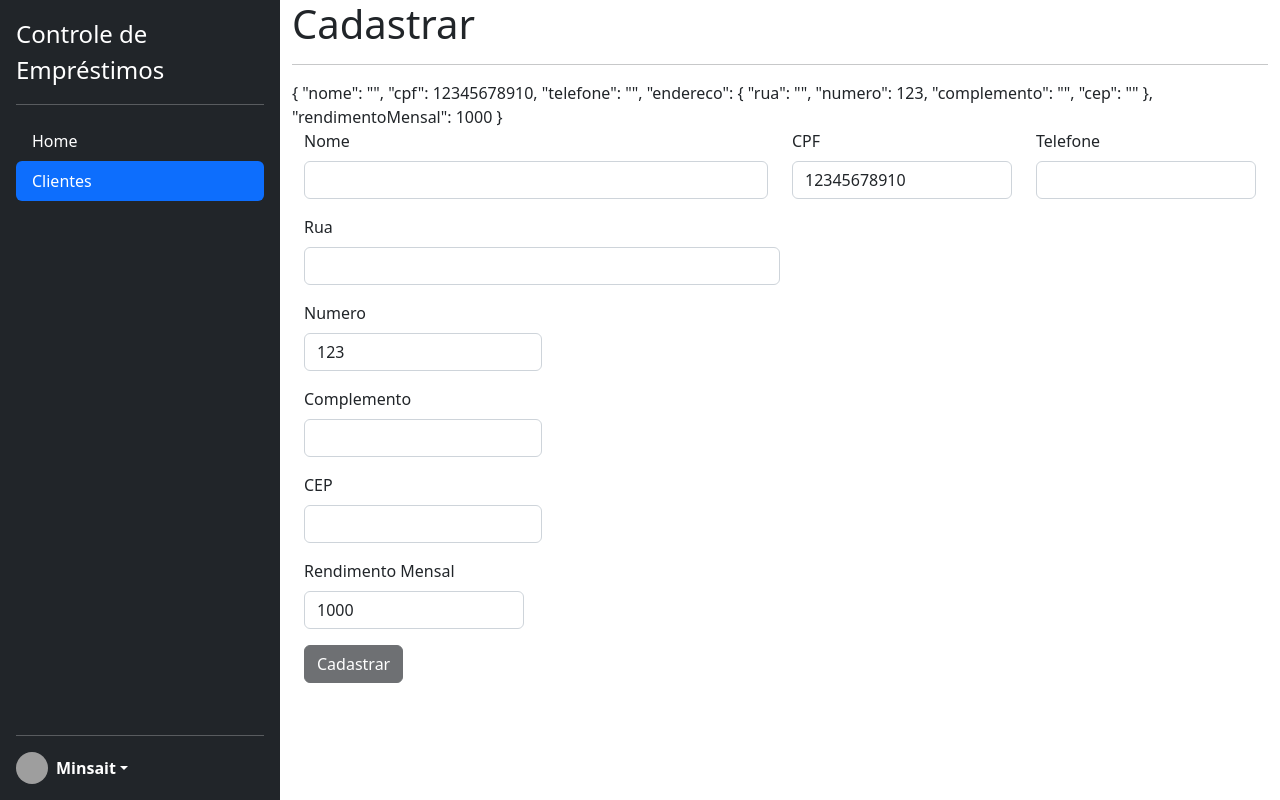
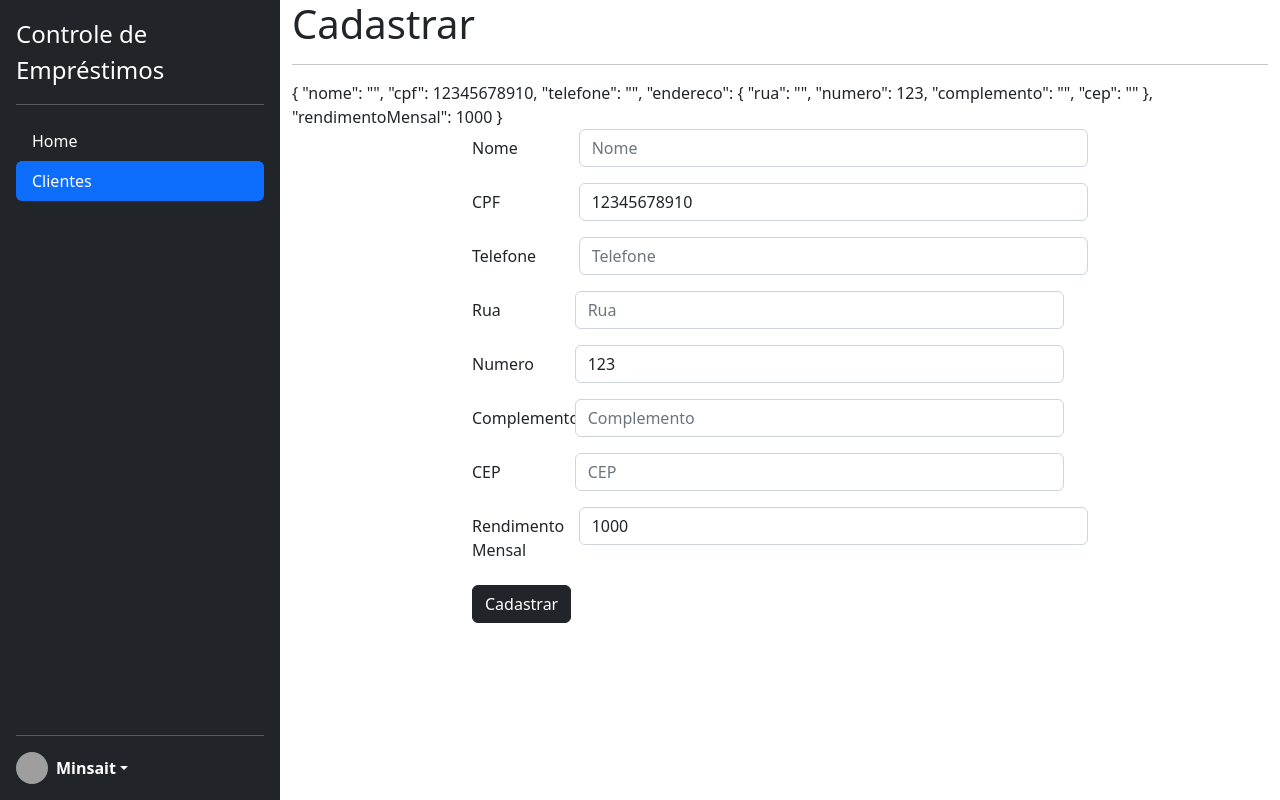
Before and after one commit to hideakifukami/emprestimo-api-front-end, an Angular app: page /clientes/cadastrar in a window 1280 px wide. Built offline with nearby package versions, Linux system fonts and the light colour scheme; grey boxes are pictures that could not be loaded.

Commit message:
Corrigir formulario e rota

```diff
--- a/src/app/pages/cadastrar-atualizar-clientes/cadastrar-atualizar-clientes.component.css
+++ b/src/app/pages/cadastrar-atualizar-clientes/cadastrar-atualizar-clientes.component.css
@@ -0,0 +1,3 @@
+div.container-fluid {
+  width: 50vw;
+}
--- a/src/app/pages/cadastrar-atualizar-clientes/cadastrar-atualizar-clientes.component.html
+++ b/src/app/pages/cadastrar-atualizar-clientes/cadastrar-atualizar-clientes.component.html
@@ -4,58 +4,56 @@
 <div>{{ clienteForm.value | json }}</div>
 <div class="container-fluid">
   <form [formGroup]= "clienteForm" (ngSubmit)="cadastrar()">
-    <div class="row">
-      <div class="col-6">
-        <div class="mb-3">
-          <label for="nome" class="form-label">Nome</label>
-          <input id="nome" type="text" class="form-control" formControlName="nome" />
+    <div class="row mb-3">
+      <label for="nome" class="col-sm-2 col-form-label">Nome</label>
+      <div class="col-sm-10">
+        <input type="text" class="form-control" id="nome" placeholder="Nome" formControlName="nome" >
       </div>
     </div>
-      <div class="col-3">
-        <div class="mb-3">
-          <label for="cpf" class="form-label">CPF</label>
-          <input id="cpf" type="number" class="form-control" formControlName="cpf" max="11" min="0" />
+    <div class="row mb-3">
+      <label for="cpf" class="col-sm-2 col-form-label">CPF</label>
+      <div class="col-sm-10">
+        <input type="text" class="form-control" id="cpf" placeholder="CPF" formControlName="cpf" >
       </div>
     </div>
-      <div class="col-3">
-        <div class="mb-3">
-          <label for="telefone" class="form-label">Telefone</label>
-          <input id="telefone" type="text" class="form-control" formControlName="telefone" max="11" min="0" />
+    <div class="row mb-3">
+      <label for="telefone" class="col-sm-2 col-form-label">Telefone</label>
+      <div class="col-sm-10">
+        <input type="text" class="form-control" id="telefone" placeholder="Telefone" formControlName="telefone" max="11" min="0" >
       </div>
     </div>
-      <div formGroupName="endereco">
-        <div class="col-6">
-          <div class="mb-3">
-            <label for="rua" class="form-label">Rua</label>
-            <input id="rua" type="text" class="form-control" formControlName="rua" />
+    <div formGroupName="endereco" class="row">
+      <div class="row mb-3">
+        <label for="rua" class="col-sm-2 col-form-label">Rua</label>
+        <div class="col-sm-10">
+          <input type="text" class="form-control" id="rua" placeholder="Rua" formControlName="rua">
         </div>
       </div>
-        <div class="col-3">
-          <div class="mb-3">
-            <label for="numero" class="form-label">Numero</label>
-            <input id="numero" type="number" class="form-control" formControlName="numero" />
+      <div class="row mb-3">
+        <label for="numero" class="col-sm-2 col-form-label">Numero</label>
+        <div class="col-sm-10">
+          <input type="text" class="form-control" id="numero" placeholder="Numero" formControlName="numero">
         </div>
       </div>
-        <div class="col-3">
-          <div class="mb-3">
-            <label for="complemento" class="form-label">Complemento</label>
-            <input id="complemento" type="text" class="form-control" formControlName="complemento" />
+      <div class="row mb-3">
+        <label for="complemento" class="col-sm-2 col-form-label">Complemento</label>
+        <div class="col-sm-10">
+          <input type="text" class="form-control" id="complemento" placeholder="Complemento" formControlName="complemento">
         </div>
       </div>
-        <div class="col-3">
-          <div class="mb-3">
-            <label for="cep" class="form-label">CEP</label>
-            <input id="cep" type="text" class="form-control" formControlName="cep" />
+      <div class="row mb-3">
+        <label for="cep" class="col-sm-2 col-form-label">CEP</label>
+        <div class="col-sm-10">
+          <input type="text" class="form-control" id="cep" placeholder="CEP" formControlName="cep">
         </div>
       </div>
     </div>
-      <div class="col-3">
-        <div class="mb-3">
-          <label for="rendimentoMensal" class="form-label">Rendimento Mensal</label>
-          <input id="rendimentoMensal" type="text" class="form-control" formControlName="rendimentoMensal" />
+    <div class="row mb-3">
+      <label for="rendimentoMensal" class="col-sm-2 col-form-label">Rendimento Mensal</label>
+      <div class="col-sm-10">
+        <input type="text" class="form-control" id="rendimentoMensal" placeholder="Rendimento Mensal" formControlName="rendimentoMensal">
       </div>
     </div>
-    </div>
-    <button type="submit" [disabled]="!clienteForm.valid" class="btn btn-dark">{{ clienteCpf ? 'Editar' : 'Cadastrar' }}</button>
+    <button type="submit"  class="btn btn-dark">{{ clienteCpf ? 'Editar' : 'Cadastrar' }}</button>
   </form>
 </div>
```
Lines whose indentation alone changed are shown as unchanged.
